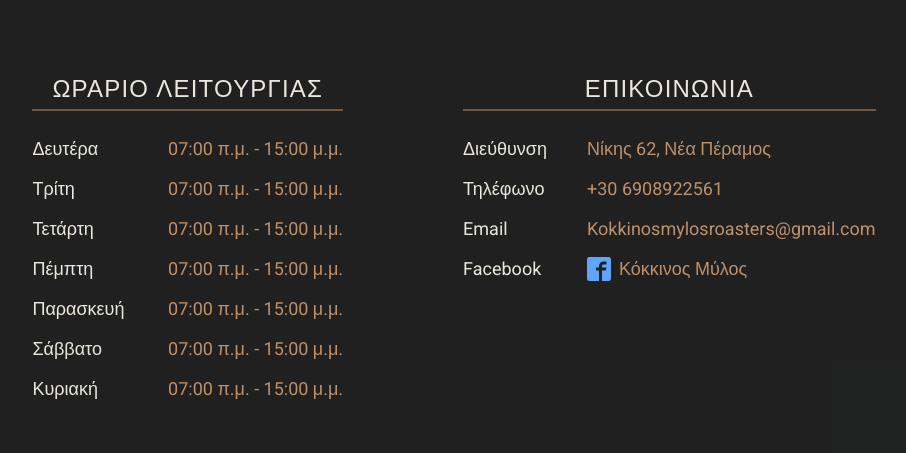
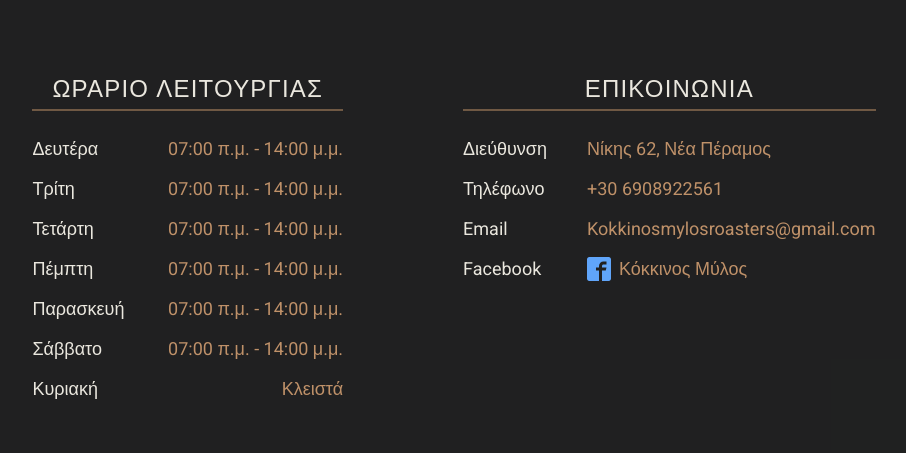
Before and after one commit to zachfotis/redmill, a Next.js app: page / in a window 1280 px wide. Shown: the part 6500-6953 px from the top of the page, without its empty margins (186-1092 px from the left). Built offline with nearby package versions, Linux system fonts and the light colour scheme; grey boxes are pictures that could not be loaded.

Commit message:
update footer hours of operation

```diff
--- a/src/components/Footer.tsx
+++ b/src/components/Footer.tsx
@@ -32,13 +32,13 @@ export default function Footer() {
               <p className="font-[400] text-grayLight">Κυριακή</p>
             </div>
             <div className="flex flex-col justify-start items-end text-base lg:text-lg gap-3">
-              <p className="font-[400] text-accent">07:00 π.μ. - 15:00 μ.μ.</p>
-              <p className="font-[400] text-accent">07:00 π.μ. - 15:00 μ.μ.</p>
-              <p className="font-[400] text-accent">07:00 π.μ. - 15:00 μ.μ.</p>
-              <p className="font-[400] text-accent">07:00 π.μ. - 15:00 μ.μ.</p>
-              <p className="font-[400] text-accent">07:00 π.μ. - 15:00 μ.μ.</p>
-              <p className="font-[400] text-accent">07:00 π.μ. - 15:00 μ.μ.</p>
-              <p className="font-[400] text-accent">07:00 π.μ. - 15:00 μ.μ.</p>
+              <p className="font-[400] text-accent">07:00 π.μ. - 14:00 μ.μ.</p>
+              <p className="font-[400] text-accent">07:00 π.μ. - 14:00 μ.μ.</p>
+              <p className="font-[400] text-accent">07:00 π.μ. - 14:00 μ.μ.</p>
+              <p className="font-[400] text-accent">07:00 π.μ. - 14:00 μ.μ.</p>
+              <p className="font-[400] text-accent">07:00 π.μ. - 14:00 μ.μ.</p>
+              <p className="font-[400] text-accent">07:00 π.μ. - 14:00 μ.μ.</p>
+              <p className="font-[400] text-accent">Κλειστά</p>
             </div>
           </div>
         </section>
```
